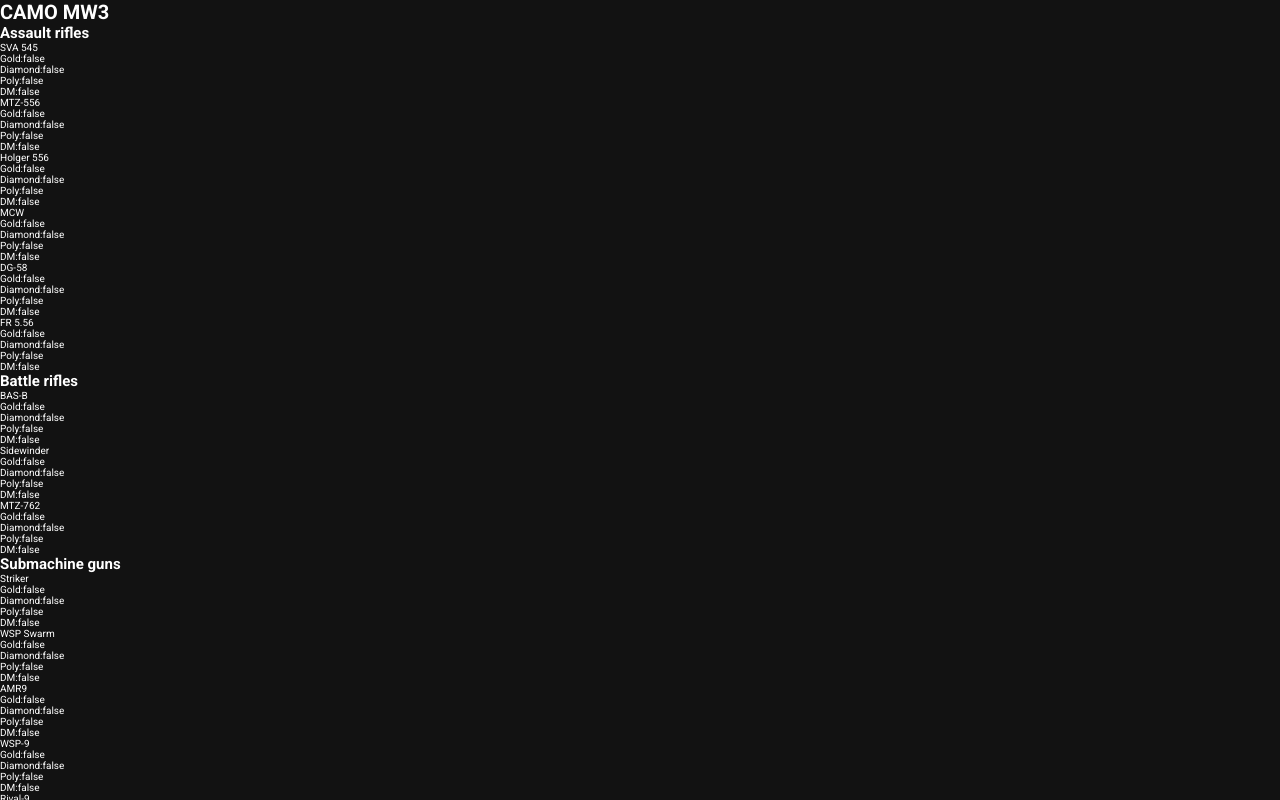
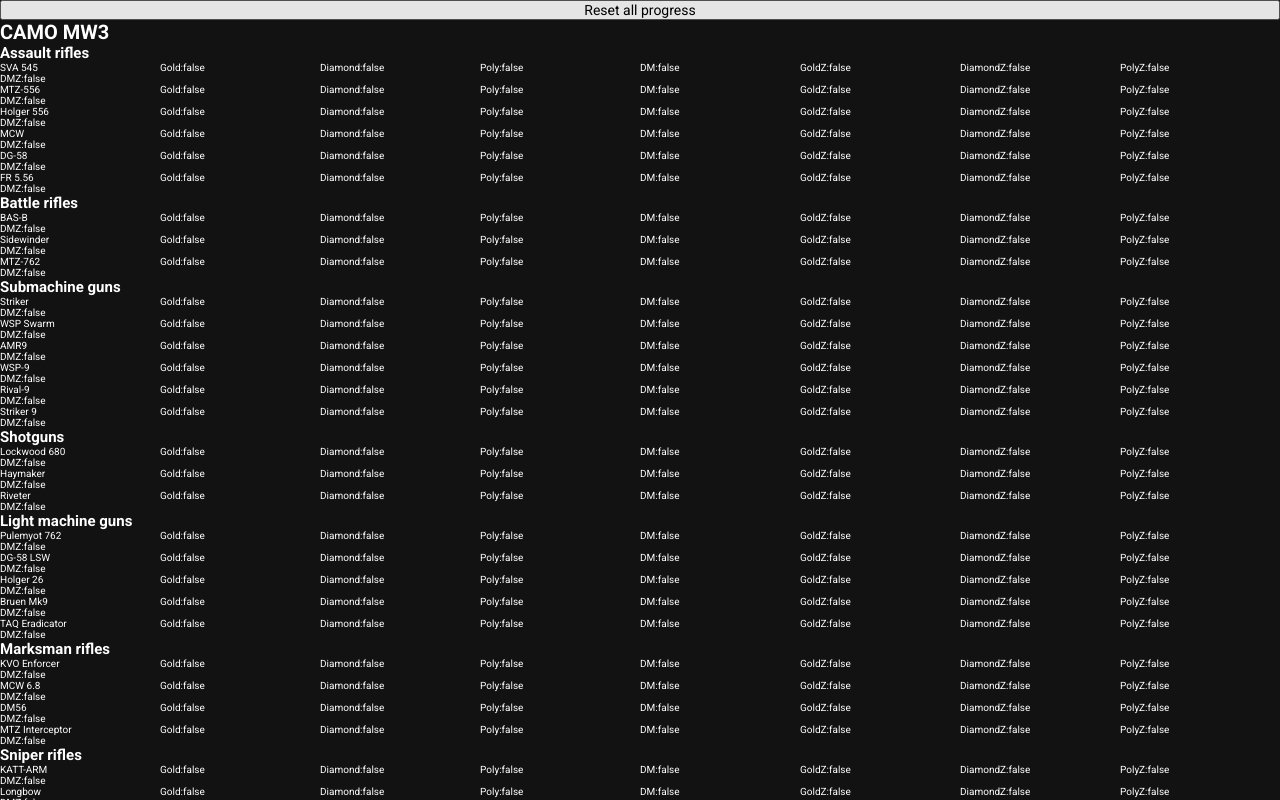
Before and after one commit to FabKaiz/camo-mw3, a React (Vite) app: page / in a window 1280 px wide. Shown: the top 800 px of the page. Built offline with nearby package versions, Linux system fonts and the light colour scheme.

Commit message:
Logic kinda done need styles + add download/import json file maybe

```diff
--- a/src/App.jsx
+++ b/src/App.jsx
@@ -5,31 +5,31 @@
 import WeaponItem from "./components/weaponItem/WeaponItem.jsx";
 
 function App() {
-  // const [weapons, setWeapons] = useState([])
   const [weaponData, setWeaponData] = useState({...weaponList});
   const [progress, setProgress] = useState(0);
+  const [progressZombie, setProgressZombie] = useState(0);
 
-// Récupérer les données du local storage au chargement de la page
   useEffect(() => {
     const localData = localStorage.getItem('weaponData');
     if (localData) {
       setWeaponData(JSON.parse(localData));
-      calculateProgress(JSON.parse(localData)); // Calculer la progression après récupération des données
+      calculateProgress(JSON.parse(localData));
+      calculateProgressZombie(JSON.parse(localData));
     }
   }, []);
 
-
-  // Mettre à jour les données lorsqu'un masteryProgress est cliqué
-  const handleMasteryProgressClick = (category, weaponName, progressKey) => {
+  const handleMasteryProgressClick = (category, weaponName, progressKey, zombie) => {
     setWeaponData((prevData) => {
       const updatedData = {...prevData};
+      const progressObjectName = zombie ? 'masteryProgressZombie' : 'masteryProgress';
+
       updatedData[category] = updatedData[category].map((weapon) => {
         if (weapon.name === weaponName) {
           return {
             ...weapon,
-            masteryProgress: {
-              ...weapon.masteryProgress,
-              [progressKey]: !weapon.masteryProgress[progressKey],
+            [progressObjectName]: {
+              ...weapon[progressObjectName],
+              [progressKey]: !weapon[progressObjectName][progressKey],
             },
           };
         }
@@ -38,15 +38,15 @@
 
       // Enregistrer les données dans le local storage
       localStorage.setItem('weaponData', JSON.stringify(updatedData));
+      calculateProgress(updatedData);
+      if (zombie) {
+        calculateProgressZombie(updatedData);
+      }
 
       return updatedData;
     });
-
-    // Recalculer la progression
-    calculateProgress();
   };
 
-  // Calculer la progression
   const calculateProgress = (localData) => {
     let totalTrue = 0;
     let totalFalse = 0;
@@ -54,20 +54,9 @@
     if (localData) {
       for (const category in localData) {
         localData[category].forEach((weapon) => {
-          if (weapon.masteryProgress.Gold) totalTrue++;
-          if (weapon.masteryProgress.Diamond) totalTrue++;
-          if (weapon.masteryProgress.Poly) totalTrue++;
-          if (weapon.masteryProgress.DM) totalTrue++;
-          totalFalse += 4;
-        });
+          for (const progressKey in weapon.masteryProgress) {
+            if (weapon.masteryProgress[progressKey]) totalTrue++;
           }
-    } else {
-      for (const category in weaponData) {
-        weaponData[category].forEach((weapon) => {
-          if (weapon.masteryProgress.Gold) totalTrue++;
-          if (weapon.masteryProgress.Diamond) totalTrue++;
-          if (weapon.masteryProgress.Poly) totalTrue++;
-          if (weapon.masteryProgress.DM) totalTrue++;
           totalFalse += 4;
         });
       }
@@ -76,9 +65,26 @@
     setProgress((totalTrue / (totalTrue + totalFalse)) * 100);
   };
 
+  const calculateProgressZombie = (localData) => {
+    let totalTrue = 0;
+    let totalFalse = 0;
+
+    if (localData) {
+      for (const category in localData) {
+        localData[category].forEach((weapon) => {
+          for (const progressKey in weapon.masteryProgressZombie) {
+            if (weapon.masteryProgressZombie[progressKey]) totalTrue++;
+          }
+          totalFalse += 4;
+        });
+      }
+    }
+
+    setProgressZombie((totalTrue / (totalTrue + totalFalse)) * 100);
+  }
 
   const resetAllProgress = () => {
-  const resetData = { ...weaponData };
+    const resetData = {...weaponData};
     for (const category in resetData) {
       resetData[category] = resetData[category].map((weapon) => ({
         ...weapon,
@@ -88,36 +94,46 @@
           Poly: false,
           DM: false,
         },
+        masteryProgressZombie: {
+          GoldZ: false,
+          DiamondZ: false,
+          PolyZ: false,
+          DMZ: false,
+        },
       }));
     }
 
-    // Enregistrer les données dans le local storage
     localStorage.setItem('weaponData', JSON.stringify(resetData));
 
-    // Mettre à jour les données et recalculer la progression
     setWeaponData(resetData);
     calculateProgress(resetData);
+    calculateProgressZombie(resetData)
   };
-
 
   return (
       <>
+        <button onClick={resetAllProgress}>Reset all progress</button>
+
         <h1>CAMO MW3</h1>
 
-        {Object.keys(weaponData).map((category) => (
+        {weaponData && Object.keys(weaponData).map((category) => (
             <div key={category}>
               <h2>{category}</h2>
               <ul>
                 {weaponData[category].map((weapon) => (
-                    <WeaponItem key={weapon.name} weapon={weapon} category={category} handleMasteryProgressClick={handleMasteryProgressClick} />
+                    <WeaponItem
+                        key={weapon.name}
+                        weapon={weapon}
+                        category={category}
+                        handleMasteryProgressClick={handleMasteryProgressClick}
+                    />
                 ))}
               </ul>
             </div>
         ))}
 
         <ProgressBar progress={progress} />
-
-        <button onClick={resetAllProgress}>Reset all progress</button>
+        <ProgressBar progress={progressZombie} zombie={true} />
       </>
   )
 }
--- a/src/components/progressBar/ProgressBar.jsx
+++ b/src/components/progressBar/ProgressBar.jsx
@@ -1,10 +1,10 @@
 import "./ProgressBar.scss"
 
-const ProgressBar = ({ progress }) => {
+const ProgressBar = ({progress, zombie}) => {
   return (
       <div className="progress-bar-container">
         <div className="progress-bar" style={{width: `${progress}%`}}>
-          Progress: {progress.toFixed(2)}%
+          <span>{zombie ? "Progress zombie" : "Progress"}: {progress.toFixed(2)}%</span>
         </div>
       </div>
   );
--- a/src/components/weaponItem/WeaponItem.jsx
+++ b/src/components/weaponItem/WeaponItem.jsx
@@ -4,43 +4,34 @@
   return (
       <li key={weapon.name}>
         {weapon.name}
+
+        {/* Multiplayer camos */}
+        {Object.keys(weapon.masteryProgress).map((progressKey) => (
             <div
-            className={weapon.masteryProgress.Gold ? 'active' : ''}
+                key={progressKey}
+                className={weapon.masteryProgress[progressKey] ? 'active' : ''}
                 onClick={() =>
-                handleMasteryProgressClick(category, weapon.name, 'Gold')
+                    handleMasteryProgressClick(category, weapon.name, progressKey)
                 }
             >
-          Gold:
-          {weapon.masteryProgress.Gold.toString()}
+              {progressKey}:
+              {weapon.masteryProgress[progressKey].toString()}
             </div>
+        ))}
+
+        {/* Zombie camos */}
+        {Object.keys(weapon.masteryProgressZombie).map((progressKey) => (
             <div
-            className={weapon.masteryProgress.Diamond ? 'active' : ''}
+                key={progressKey}
+                className={weapon.masteryProgressZombie[progressKey] ? 'active' : ''}
                 onClick={() =>
-                handleMasteryProgressClick(category, weapon.name, 'Diamond')
+                    handleMasteryProgressClick(category, weapon.name, progressKey, true)
                 }
             >
-          Diamond:
-          {weapon.masteryProgress.Diamond.toString()}
+              {progressKey}:
+              {weapon.masteryProgressZombie[progressKey].toString()}
             </div>
-        <div
-            className={weapon.masteryProgress.Poly ? 'active' : ''}
-            onClick={() =>
-                handleMasteryProgressClick(category, weapon.name, 'Poly')
-            }
-        >
-          Poly:
-          {weapon.masteryProgress.Poly.toString()}
-        </div>
-        <div
-            className={weapon.masteryProgress.DM ? 'active' : ''}
-            onClick={() =>
-                handleMasteryProgressClick(category, weapon.name, 'DM')
-            }
-        >
-          DM:
-
-          {weapon.masteryProgress.DM.toString()}
-        </div>
+        ))}
       </li>
   );
 };
--- a/src/components/weaponItem/WeaponItem.scss
+++ b/src/components/weaponItem/WeaponItem.scss
@@ -0,0 +1,4 @@
+li {
+    display: grid;
+    grid-template-columns: repeat(8, 1fr);
+}
--- a/src/data/weapons.js
+++ b/src/data/weapons.js
@@ -7,6 +7,12 @@
         Diamond: false,
         Poly: false,
         DM: false
+      },
+      masteryProgressZombie: {
+        GoldZ: false,
+        DiamondZ: false,
+        PolyZ: false,
+        DMZ: false
       }
     },
     {
@@ -16,6 +22,12 @@
         Diamond: false,
         Poly: false,
         DM: false
+      },
+      masteryProgressZombie: {
+        GoldZ: false,
+        DiamondZ: false,
+        PolyZ: false,
+        DMZ: false
       }
     },
     {
@@ -25,6 +37,12 @@
         Diamond: false,
         Poly: false,
         DM: false
+      },
+      masteryProgressZombie: {
+        GoldZ: false,
+        DiamondZ: false,
+        PolyZ: false,
+        DMZ: false
       }
     },
     {
@@ -34,6 +52,12 @@
         Diamond: false,
         Poly: false,
         DM: false
+      },
+      masteryProgressZombie: {
+        GoldZ: false,
+        DiamondZ: false,
+        PolyZ: false,
+        DMZ: false
       }
     },
     {
@@ -43,6 +67,12 @@
         Diamond: false,
         Poly: false,
         DM: false
+      },
+      masteryProgressZombie: {
+        GoldZ: false,
+        DiamondZ: false,
+        PolyZ: false,
+        DMZ: false
       }
     },
     {
@@ -52,6 +82,12 @@
         Diamond: false,
         Poly: false,
         DM: false
+      },
+      masteryProgressZombie: {
+        GoldZ: false,
+        DiamondZ: false,
+        PolyZ: false,
+        DMZ: false
       }
     }
   ],
@@ -63,6 +99,12 @@
         Diamond: false,
         Poly: false,
         DM: false
+      },
+      masteryProgressZombie: {
+        GoldZ: false,
+        DiamondZ: false,
+        PolyZ: false,
+        DMZ: false
       }
     },
     {
@@ -72,6 +114,12 @@
         Diamond: false,
         Poly: false,
         DM: false
+      },
+      masteryProgressZombie: {
+        GoldZ: false,
+        DiamondZ: false,
+        PolyZ: false,
+        DMZ: false
       }
     },
     {
@@ -81,6 +129,12 @@
         Diamond: false,
         Poly: false,
         DM: false
+      },
+      masteryProgressZombie: {
+        GoldZ: false,
+        DiamondZ: false,
+        PolyZ: false,
+        DMZ: false
       }
     }
   ],
@@ -92,6 +146,12 @@
         Diamond: false,
         Poly: false,
         DM: false
+      },
+      masteryProgressZombie: {
+        GoldZ: false,
+        DiamondZ: false,
+        PolyZ: false,
+        DMZ: false
       }
     },
     {
@@ -101,6 +161,12 @@
         Diamond: false,
         Poly: false,
         DM: false
+      },
+      masteryProgressZombie: {
+        GoldZ: false,
+        DiamondZ: false,
+        PolyZ: false,
+        DMZ: false
       }
     },
     {
@@ -110,6 +176,12 @@
         Diamond: false,
         Poly: false,
         DM: false
+      },
+      masteryProgressZombie: {
+        GoldZ: false,
+        DiamondZ: false,
+        PolyZ: false,
+        DMZ: false
       }
     },
     {
@@ -119,6 +191,12 @@
         Diamond: false,
         Poly: false,
         DM: false
+      },
+      masteryProgressZombie: {
+        GoldZ: false,
+        DiamondZ: false,
+        PolyZ: false,
+        DMZ: false
       }
     },
     {
@@ -128,6 +206,12 @@
         Diamond: false,
         Poly: false,
         DM: false
+      },
+      masteryProgressZombie: {
+        GoldZ: false,
+        DiamondZ: false,
+        PolyZ: false,
+        DMZ: false
       }
     },
     {
@@ -137,6 +221,12 @@
         Diamond: false,
         Poly: false,
         DM: false
+      },
+      masteryProgressZombie: {
+        GoldZ: false,
+        DiamondZ: false,
+        PolyZ: false,
+        DMZ: false
       }
     }
   ],
@@ -148,6 +238,12 @@
         Diamond: false,
         Poly: false,
         DM: false
+      },
+      masteryProgressZombie: {
+        GoldZ: false,
+        DiamondZ: false,
+        PolyZ: false,
+        DMZ: false
       }
     },
     {
@@ -157,6 +253,12 @@
         Diamond: false,
         Poly: false,
         DM: false
+      },
+      masteryProgressZombie: {
+        GoldZ: false,
+        DiamondZ: false,
+        PolyZ: false,
+        DMZ: false
       }
     },
     {
@@ -166,6 +268,12 @@
         Diamond: false,
         Poly: false,
         DM: false
+      },
+      masteryProgressZombie: {
+        GoldZ: false,
+        DiamondZ: false,
+        PolyZ: false,
+        DMZ: false
       }
     }
   ],
@@ -177,6 +285,12 @@
         Diamond: false,
         Poly: false,
         DM: false
+      },
+      masteryProgressZombie: {
+        GoldZ: false,
+        DiamondZ: false,
+        PolyZ: false,
+        DMZ: false
       }
     },
     {
@@ -186,6 +300,12 @@
         Diamond: false,
         Poly: false,
         DM: false
+      },
+      masteryProgressZombie: {
+        GoldZ: false,
+        DiamondZ: false,
+        PolyZ: false,
+        DMZ: false
       }
     },
     {
@@ -195,6 +315,12 @@
         Diamond: false,
         Poly: false,
         DM: false
+      },
+      masteryProgressZombie: {
+        GoldZ: false,
+        DiamondZ: false,
+        PolyZ: false,
+        DMZ: false
       }
     },
     {
@@ -204,6 +330,12 @@
         Diamond: false,
         Poly: false,
         DM: false
+      },
+      masteryProgressZombie: {
+        GoldZ: false,
+        DiamondZ: false,
+        PolyZ: false,
+        DMZ: false
       }
     },
     {
@@ -213,6 +345,12 @@
         Diamond: false,
         Poly: false,
         DM: false
+      },
+      masteryProgressZombie: {
+        GoldZ: false,
+        DiamondZ: false,
+        PolyZ: false,
+        DMZ: false
       }
     }
   ],
@@ -224,6 +362,12 @@
         Diamond: false,
         Poly: false,
         DM: false
+      },
+      masteryProgressZombie: {
+        GoldZ: false,
+        DiamondZ: false,
+        PolyZ: false,
+        DMZ: false
       }
     },
     {
@@ -233,6 +377,12 @@
         Diamond: false,
         Poly: false,
         DM: false
+      },
+      masteryProgressZombie: {
+        GoldZ: false,
+        DiamondZ: false,
+        PolyZ: false,
+        DMZ: false
       }
     },
     {
@@ -242,6 +392,12 @@
         Diamond: false,
         Poly: false,
         DM: false
+      },
+      masteryProgressZombie: {
+        GoldZ: false,
+        DiamondZ: false,
+        PolyZ: false,
+        DMZ: false
       }
     },
     {
@@ -251,6 +407,12 @@
         Diamond: false,
         Poly: false,
         DM: false
+      },
+      masteryProgressZombie: {
+        GoldZ: false,
+        DiamondZ: false,
+        PolyZ: false,
+        DMZ: false
       }
     }
   ],
@@ -262,6 +424,12 @@
         Diamond: false,
         Poly: false,
         DM: false
+      },
+      masteryProgressZombie: {
+        GoldZ: false,
+        DiamondZ: false,
+        PolyZ: false,
+        DMZ: false
       }
     },
     {
@@ -271,6 +439,12 @@
         Diamond: false,
         Poly: false,
         DM: false
+      },
+      masteryProgressZombie: {
+        GoldZ: false,
+        DiamondZ: false,
+        PolyZ: false,
+        DMZ: false
       }
     },
     {
@@ -280,6 +454,12 @@
         Diamond: false,
         Poly: false,
         DM: false
+      },
+      masteryProgressZombie: {
+        GoldZ: false,
+        DiamondZ: false,
+        PolyZ: false,
+        DMZ: false
       }
     }
   ],
@@ -291,6 +471,12 @@
         Diamond: false,
         Poly: false,
         DM: false
+      },
+      masteryProgressZombie: {
+        GoldZ: false,
+        DiamondZ: false,
+        PolyZ: false,
+        DMZ: false
       }
     },
     {
@@ -300,6 +486,12 @@
         Diamond: false,
         Poly: false,
         DM: false
+      },
+      masteryProgressZombie: {
+        GoldZ: false,
+        DiamondZ: false,
+        PolyZ: false,
+        DMZ: false
       }
     },
     {
@@ -309,6 +501,12 @@
         Diamond: false,
         Poly: false,
         DM: false
+      },
+      masteryProgressZombie: {
+        GoldZ: false,
+        DiamondZ: false,
+        PolyZ: false,
+        DMZ: false
       }
     },
     {
@@ -318,6 +516,12 @@
         Diamond: false,
         Poly: false,
         DM: false
+      },
+      masteryProgressZombie: {
+        GoldZ: false,
+        DiamondZ: false,
+        PolyZ: false,
+        DMZ: false
       }
     }
   ],
@@ -329,6 +533,12 @@
         Diamond: false,
         Poly: false,
         DM: false
+      },
+      masteryProgressZombie: {
+        GoldZ: false,
+        DiamondZ: false,
+        PolyZ: false,
+        DMZ: false
       }
     }
   ],
@@ -340,6 +550,12 @@
         Diamond: false,
         Poly: false,
         DM: false
+      },
+      masteryProgressZombie: {
+        GoldZ: false,
+        DiamondZ: false,
+        PolyZ: false,
+        DMZ: false
       }
     },
     {
@@ -349,6 +565,12 @@
         Diamond: false,
         Poly: false,
         DM: false
+      },
+      masteryProgressZombie: {
+        GoldZ: false,
+        DiamondZ: false,
+        PolyZ: false,
+        DMZ: false
       }
     }
   ]
--- a/src/styles/main.scss
+++ b/src/styles/main.scss
@@ -3,6 +3,4 @@
 #root {
     background: #121212;
     color: #fff;
-
-
 }
```
Lines whose indentation alone changed are shown as unchanged.
